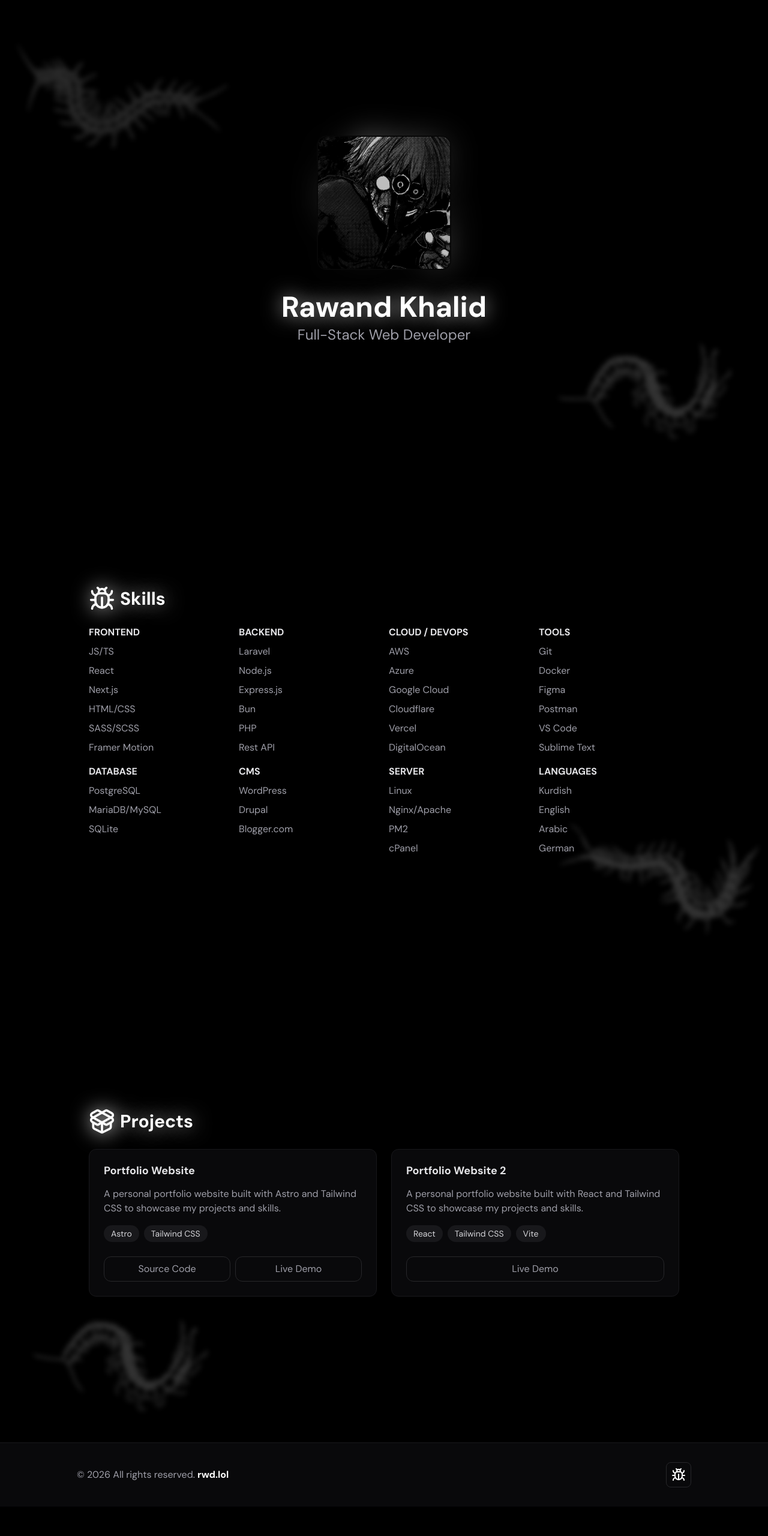
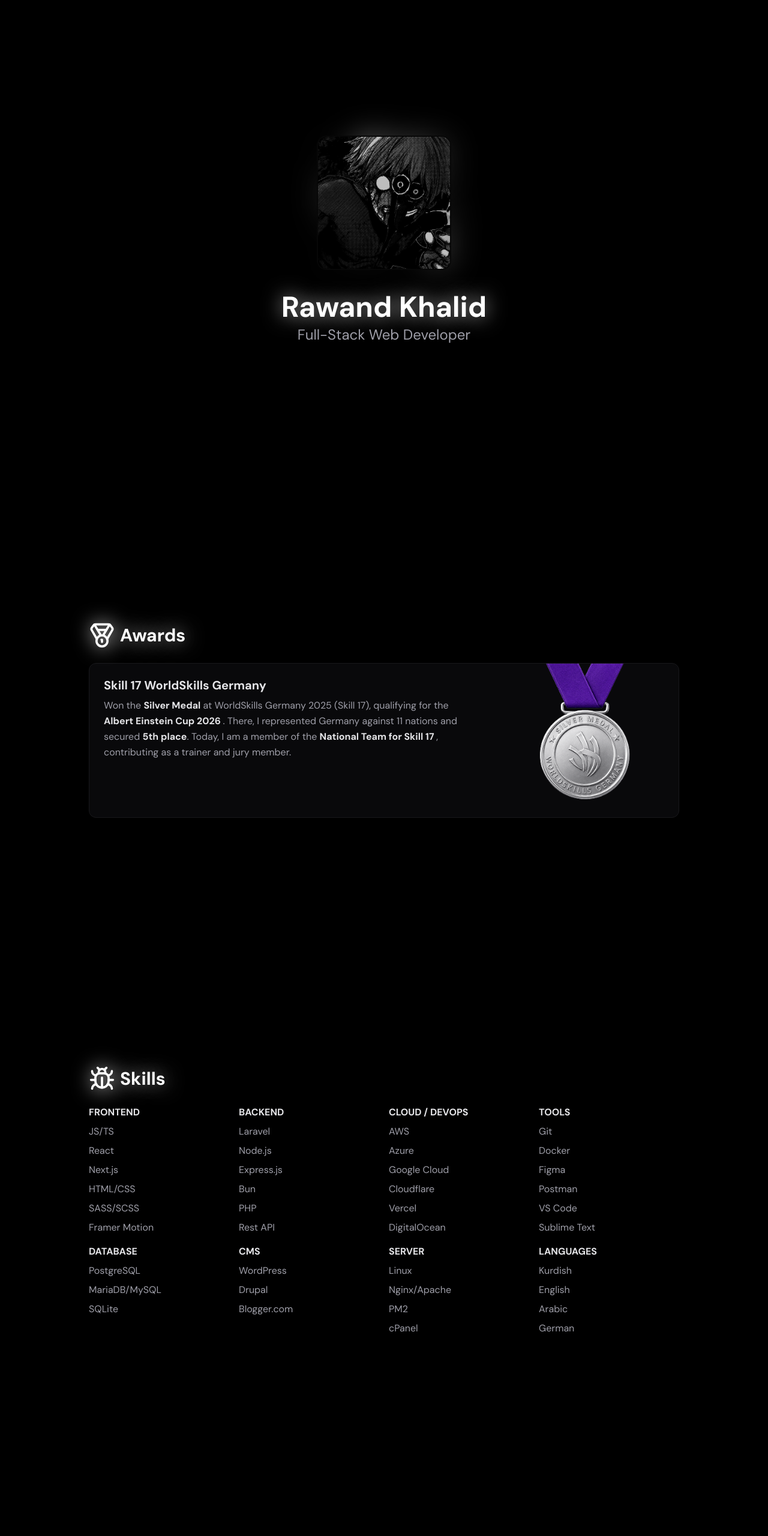
Before and after one commit to rwdlol/rwdlol, an Astro site: page / in a window 1280 px wide. Shown: the top 2560 px of the page at 60% size. Before the commit the page ends 2511 px from the top, so only its background shows below. Built offline with nearby package versions, Linux system fonts and the light colour scheme; Astro itself is replaced by a stand-in of ours.

Commit message:
remove Centipede

```diff
--- a/src/components/Awards.astro
+++ b/src/components/Awards.astro
@@ -1,6 +1,5 @@
 ---
 import { Medal } from "@lucide/astro";
-import Centipede2 from "../assets/images/centipede3.png";
 import SilverMedalWSG2025 from "../assets/images/sliver_medal_wsg_2025.png";
 ---
 
@@ -39,15 +38,4 @@ import SilverMedalWSG2025 from "../assets/images/sliver_medal_wsg_2025.png";
       </div>
     </div>
   </div>
-
-  <div
-    class="absolute bottom-0 left-0 z-10 h-auto w-full max-w-96 overflow-hidden opacity-20 blur-xs 2xl:max-w-xl"
-  >
-    <img
-      src={Centipede2.src}
-      alt="© Centipede"
-      fetchpriority="low"
-      class="centipede-animation h-auto w-full max-w-96 2xl:max-w-xl"
-    />
-  </div>
 </section>
--- a/src/components/Hero.astro
+++ b/src/components/Hero.astro
@@ -1,7 +1,5 @@
 ---
 import KenKaneki from "../assets/images/ken-kaneki.png";
-import Centipede1 from "../assets/images/centipede1.png";
-import Centipede4 from "../assets/images/centipede4.png";
 import Image from "./Image.astro";
 ---
 
@@ -13,24 +11,4 @@ import Image from "./Image.astro";
     Rawand Khalid
   </h1>
   <p class="text-xl md:text-2xl">Full-Stack Web Developer</p>
-  <div
-    class="absolute top-0 left-0 z-10 h-auto w-full max-w-96 overflow-hidden opacity-20 blur-xs 2xl:max-w-xl"
-  >
-    <img
-      src={Centipede1.src}
-      alt="© Centipede"
-      fetchpriority="low"
-      class="centipede-animation h-auto w-full max-w-96 2xl:max-w-xl"
-    />
-  </div>
-  <div
-    class="absolute right-0 bottom-0 z-10 h-auto w-full max-w-96 overflow-hidden opacity-20 blur-xs 2xl:max-w-xl"
-  >
-    <img
-      src={Centipede4.src}
-      alt="© Centipede"
-      fetchpriority="low"
-      class="centipede-animation-slow h-auto w-full max-w-96 2xl:max-w-xl"
-    />
-  </div>
 </section>
--- a/src/components/Projects.astro
+++ b/src/components/Projects.astro
@@ -1,6 +1,5 @@
 ---
 import { PackageOpen } from "@lucide/astro";
-import Centipede4 from "../assets/images/centipede4.png";
 
 interface Project {
   title: string;
@@ -87,15 +86,4 @@ const projects: Project[] = [
       }
     </div>
   </div>
-
-  <div
-    class="absolute bottom-0 left-0 z-10 h-auto w-full max-w-96 overflow-hidden opacity-20 blur-xs 2xl:max-w-xl"
-  >
-    <img
-      src={Centipede4.src}
-      alt="© Centipede"
-      fetchpriority="low"
-      class="centipede-animation h-auto w-full max-w-96 2xl:max-w-xl"
-    />
-  </div>
 </section>
--- a/src/components/Skills.astro
+++ b/src/components/Skills.astro
@@ -1,6 +1,5 @@
 ---
 import { Bug } from "@lucide/astro";
-import Centipede2 from "../assets/images/centipede2.png";
 
 type SkillCategories = Record<string, readonly string[]>;
 
@@ -59,15 +58,4 @@ const skillGroups = Object.entries(skills) as Array<
       }
     </div>
   </div>
-
-  <div
-    class="absolute right-0 bottom-0 z-10 h-auto w-full max-w-96 overflow-hidden opacity-20 blur-xs 2xl:max-w-xl"
-  >
-    <img
-      src={Centipede2.src}
-      alt="© Centipede"
-      fetchpriority="low"
-      class="centipede-animation h-auto w-full max-w-96 2xl:max-w-xl"
-    />
-  </div>
 </section>
--- a/src/pages/index.astro
+++ b/src/pages/index.astro
@@ -13,6 +13,7 @@ import Base from "../layout/Base.astro";
   index={true}
 >
   <Hero />
+  <Awards />
   <Skills />
   <Projects />
   <Footer />
--- a/src/styles/global.css
+++ b/src/styles/global.css
@@ -60,31 +60,3 @@ h6 {
 .rwd-box-shadow {
   filter: drop-shadow(1px 1px 16px white);
 }
-
-.centipede-animation {
-  animation: centipede-animation 12s infinite alternate ease-in-out;
-}
-
-@keyframes centipede-animation {
-  from {
-    transform: translate(0, 0) rotate(0deg);
-  }
-
-  to {
-    transform: translate(30px, 50px) rotate(15deg);
-  }
-}
-
-.centipede-animation-slow {
-  animation: centipede-animation-slow 15s infinite alternate ease-in-out;
-}
-
-@keyframes centipede-animation-slow {
-  from {
-    transform: translate(0, 0) rotate(0deg);
-  }
-
-  to {
-    transform: translate(-40px, 30px) rotate(-10deg);
-  }
-}
```
Also changed, not shown: src/assets/images/centipede1.png (deleted), src/assets/images/centipede2.png (deleted), src/assets/images/centipede3.png (deleted), src/assets/images/centipede4.png (deleted).
